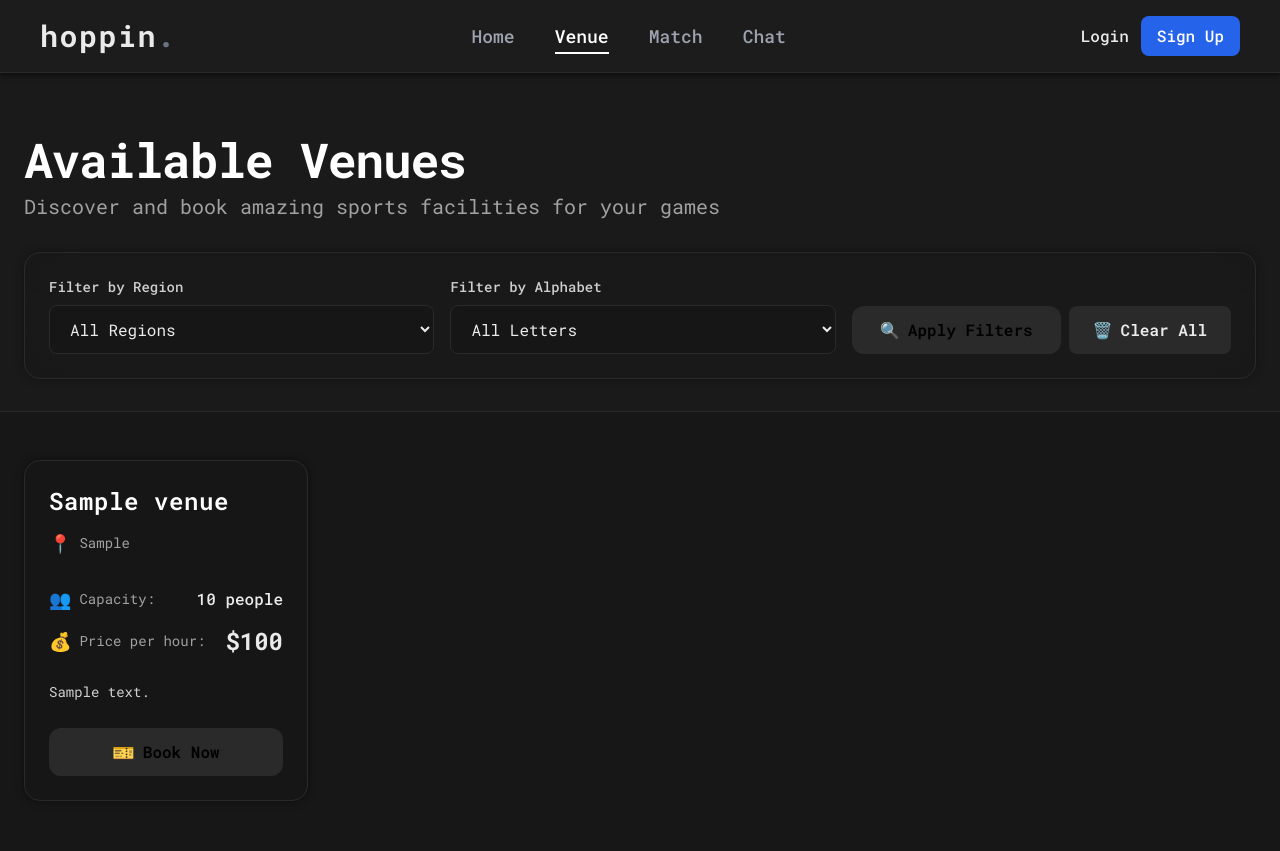
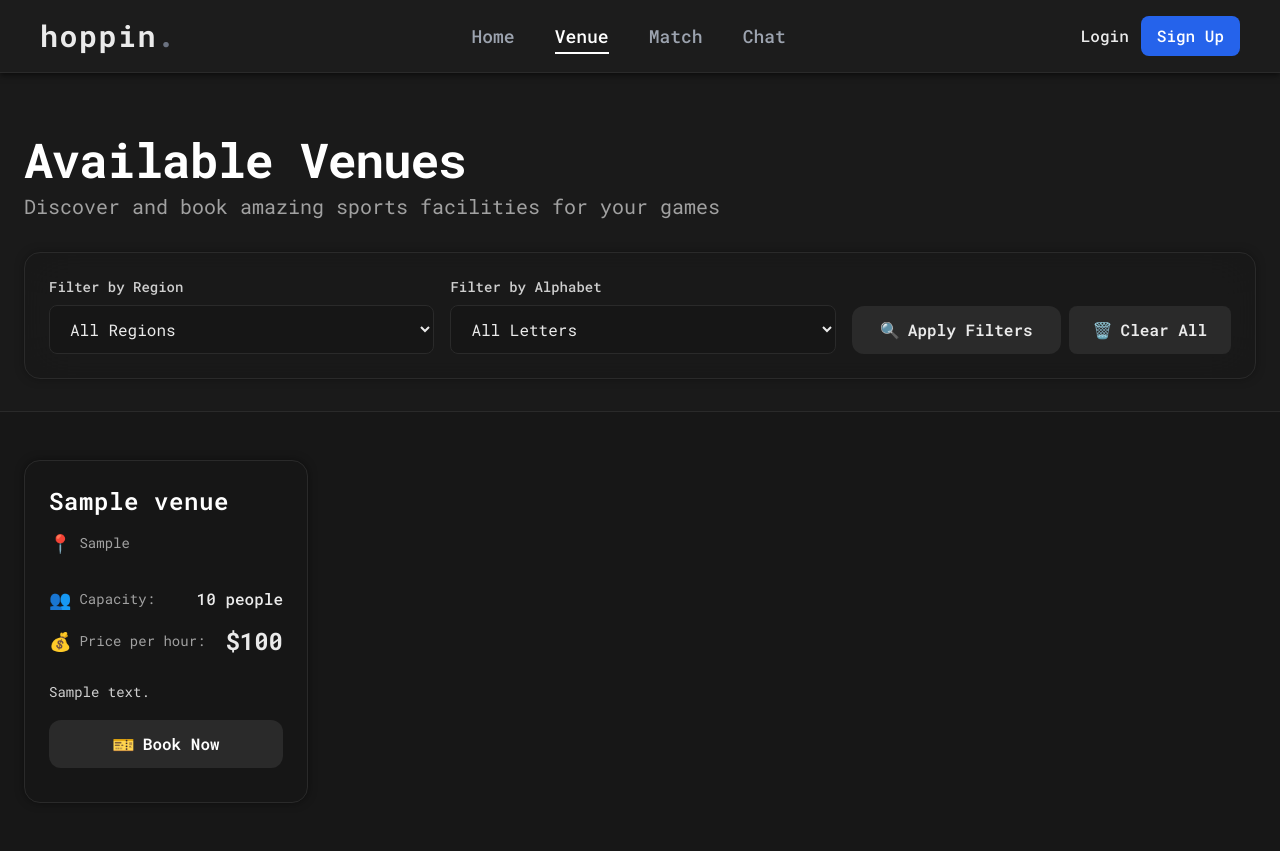
Before and after one commit to pbp-kelompok-f08/ProyekUTS, a Django app: page /booking-venue/ in a window 1280 px wide. Before the commit the page ends 801 px from the top, so only its background shows below. Run offline with Django 5.2, Linux system fonts and the light colour scheme; tables that the repository leaves empty hold one stand-in row (values such as "Sample post"); parts of the project's set-up code (start-up, migrations or seed data) failed here and were passed over; some libraries are stand-ins or nearby versions.

Commit message:
edit the UI + design, and cuting the load dataset

```diff
--- a/booking_venue/management/commands/load_venues.py
+++ b/booking_venue/management/commands/load_venues.py
@@ -9,6 +9,8 @@ class Command(BaseCommand):
         with open('Football Stadiums.csv', 'r', encoding='utf-8') as file:
             reader = csv.DictReader(file)
             for row in reader:
+                if row['Confederation'] != 'AFC':
+                    continue
                 # Create venue with appropriate data
                 venue, created = Venue.objects.get_or_create(
                     name=row['Stadium'],
--- a/booking_venue/templates/book_venue.html
+++ b/booking_venue/templates/book_venue.html
@@ -18,7 +18,7 @@
                 </div>
                 {% if user.is_authenticated %}
                 <div class="mt-6 md:mt-0">
-                    <a href="{% url 'booking_venue:my_bookings' %}" class="rounded-xl px-7 py-3 font-semibold text-black transition-all duration-300 bg-[#2A2A2A] hover:bg-[#343434] text-[#EAEAEA] transition-all duration-300 bg-whitshadow-[0_0_15px_rgba(255,255,255,0.35)]e hover:bg-whitshadow-[0_0_24px_rgba(255,255,255,0.35)]e flex items-center gap-2">
+                    <a href="{% url 'booking_venue:my_bookings' %}" class="rounded-xl px-7 py-3 font-semibold text-white transition-all duration-300 bg-[#2A2A2A] hover:bg-[#343434] text-[#EAEAEA] transition-all duration-300 bg-whitshadow-[0_0_15px_rgba(255,255,255,0.35)]e hover:bg-whitshadow-[0_0_24px_rgba(255,255,255,0.35)]e flex items-center gap-2">
                         <span class="text-xl">📋</span>
                         <span>My Bookings</span>
                     </a>
@@ -38,7 +38,7 @@
                 <h2 class="text-2xl font-bold mb-4">Login Required</h2>
                 <p class="text-gray-300 mb-6">You need to be logged in to book a venue.</p>
                 <div class="space-y-3">
-                    <a href="/login/" class="block w-full rounded-xl py-3 font-semibold text-black transition-all duration-300 bg-[#2A2A2A] hover:bg-[#343434] text-[#EAEAEA] transition-all duration-300 bg-whitshadow-[0_0_15px_rgba(255,255,255,0.35)]e hover:bg-whitshadow-[0_0_24px_rgba(255,255,255,0.35)]e">
+                    <a href="/login/" class="block w-full rounded-xl py-3 font-semibold text-[#EAEAEA] transition-all duration-300 bg-[#2A2A2A] hover:bg-[#343434] text-[#EAEAEA] transition-all duration-300 bg-whitshadow-[0_0_15px_rgba(255,255,255,0.35)]e hover:bg-whitshadow-[0_0_24px_rgba(255,255,255,0.35)]e">
                         Login
                     </a>
                     <a href="/register/" class="block w-full border-2 border-[#EAEAEA] text-[#EAEAEA] hover:bg-[#EAEAEA] hover:text-black py-3 rounded-xl font-semibold transition-all duration-300">
--- a/booking_venue/templates/main_page.html
+++ b/booking_venue/templates/main_page.html
@@ -18,7 +18,7 @@
                 </div>
                 {% if user.is_authenticated %}
                 <div class="mt-6 md:mt-0">
-                    <a href="{% url 'booking_venue:my_bookings' %}" class="rounded-xl px-7 py-3 font-semibold text-black transition-all duration-300 bg-[#2A2A2A] hover:bg-[#343434] text-[#EAEAEA] transition-all duration-300 bg-whitshadow-[0_0_15px_rgba(255,255,255,0.35)]e hover:bg-whitshadow-[0_0_24px_rgba(255,255,255,0.35)]e flex items-center gap-2">
+                    <a href="{% url 'booking_venue:my_bookings' %}" class="rounded-xl px-7 py-3 font-semibold text-white transition-all duration-300 bg-[#2A2A2A] hover:bg-[#343434] text-[#EAEAEA] transition-all duration-300 bg-whitshadow-[0_0_15px_rgba(255,255,255,0.35)]e hover:bg-whitshadow-[0_0_24px_rgba(255,255,255,0.35)]e flex items-center gap-2">
                         <span class="text-xl">📋</span>
                         <span>My Bookings</span>
                     </a>
@@ -51,7 +51,7 @@
                     </div>
 
                     <div class="flex gap-2">
-                        <button type="submit" class="rounded-xl px-7 py-3 font-semibold text-black transition-all duration-300 bg-[#2A2A2A] hover:bg-[#343434] text-[#EAEAEA] transition-all duration-300 bg-whitshadow-[0_0_15px_rgba(255,255,255,0.35)]e hover:bg-whitshadow-[0_0_24px_rgba(255,255,255,0.35)]e flex items-center gap-2">
+                        <button type="submit" class="rounded-xl px-7 py-3 font-semibold text-[#EAEAEA] transition-all duration-300 bg-[#2A2A2A] hover:bg-[#343434] text-[#EAEAEA] transition-all duration-300 bg-whitshadow-[0_0_15px_rgba(255,255,255,0.35)]e hover:bg-whitshadow-[0_0_24px_rgba(255,255,255,0.35)]e flex items-center gap-2">
                             <span>🔍</span>
                             <span>Apply Filters</span>
                         </button>
@@ -70,7 +70,7 @@
         {% if venues %}
         <div class="grid md:grid-cols-2 lg:grid-cols-3 xl:grid-cols-4 gap-8">
             {% for venue in venues %}
-            <div class="bg-[#161616] hover:bg-[#1F1F1F] border border-[#2A2A2A] rounded-2xl p-6 shadow-[0_0_10px_rgba(0,0,0,0.4)] transition hover:-translate-y-1 hover:shadow-[0_0_22px_rgba(0,255,148,0.16)]">
+            <div class="bg-[#161616] hover:bg-[#1F1F1F] border border-[#2A2A2A] rounded-2xl p-6 shadow-[0_0_10px_rgba(0,0,0,0.4)] transition hover:-translate-y-1 hover:shadow-[0_0_22px_rgba(0,255,148,0.16)] flex flex-col">
                 <!-- Venue Header -->
                 <div class="flex items-start justify-between mb-4">
                     <div class="flex-1">
@@ -103,13 +103,13 @@
                 </div>
 
                 <!-- Description -->
-                <p class="text-[#CFCFCF] text-sm leading-relaxed mb-6 line-clamp-3">
+                <p class="text-[#CFCFCF] text-sm leading-relaxed mb-4 line-clamp-3">
                     {{ venue.description|truncatechars:120 }}
                 </p>
 
                 <!-- Action Button -->
                 <a href="{% url 'booking_venue:book_venue' venue.id %}"
-                   class="w-full py-2.5 rounded-xl font-semibold text-black transition bg-[#2A2A2A] hover:bg-[#343434] text-[#EAEAEA] transition-all duration-300 bg-whitshadow-[0_0_15px_rgba(255,255,255,0.35)]e flex items-center justify-center gap-2">
+                   class="w-full py-2.5 rounded-xl font-semibold text-white transition bg-[#2A2A2A] hover:bg-[#343434] text-[#EAEAEA] transition-all duration-300 bg-whitshadow-[0_0_15px_rgba(255,255,255,0.35)]e flex items-center justify-center gap-2 mt-auto mb-2.5">
                     <span class="text-lg">🎫</span>
                     <span>Book Now</span>
                 </a>
--- a/booking_venue/templates/my_bookings.html
+++ b/booking_venue/templates/my_bookings.html
@@ -17,7 +17,7 @@
                     <p class="text-lg md:text-xl text-[#A1A1A1]">Manage your venue reservations</p>
                 </div>
                 <div class="mt-6 md:mt-0">
-                    <a href="{% url 'booking_venue:main_page' %}" class="rounded-xl px-7 py-3 font-semibold text-black transition-all duration-300 bg-[#2A2A2A] hover:bg-[#343434] text-[#EAEAEA] transition-all duration-300 bg-whitshadow-[0_0_15px_rgba(255,255,255,0.35)]e hover:bg-whitshadow-[0_0_24px_rgba(255,255,255,0.35)]e flex items-center gap-2">
+                    <a href="{% url 'booking_venue:main_page' %}" class="rounded-xl px-7 py-3 font-semibold text-white transition-all duration-300 bg-[#2A2A2A] hover:bg-[#343434] text-[#EAEAEA] transition-all duration-300 bg-whitshadow-[0_0_15px_rgba(255,255,255,0.35)]e hover:bg-whitshadow-[0_0_24px_rgba(255,255,255,0.35)]e flex items-center gap-2">
                         <span class="text-xl">📋</span>
                         <span>Book New Venue</span>
                     </a>
@@ -91,7 +91,7 @@
             </div>
             <h3 class="text-2xl font-bold mb-3">No bookings yet</h3>
             <p class="text-[#A1A1A1] mb-8 max-w-md mx-auto">You haven't made any venue bookings yet. Start exploring available venues and book your first one!</p>
-            <button class="rounded-xl px-7 py-3 font-semibold text-black transition-all duration-300 bg-[#2A2A2A] hover:bg-[#343434] text-[#EAEAEA] transition-all duration-300 bg-whitshadow-[0_0_15px_rgba(255,255,255,0.35)]e hover:bg-whitshadow-[0_0_24px_rgba(255,255,255,0.35)]e">
+            <button class="rounded-xl px-7 py-3 font-semibold text-white transition-all duration-300 bg-[#2A2A2A] hover:bg-[#343434] text-[#EAEAEA] transition-all duration-300 bg-whitshadow-[0_0_15px_rgba(255,255,255,0.35)]e hover:bg-whitshadow-[0_0_24px_rgba(255,255,255,0.35)]e">
                 <span class="text-lg mr-2">🔍</span>
                 Browse Venues
             </button>
```
